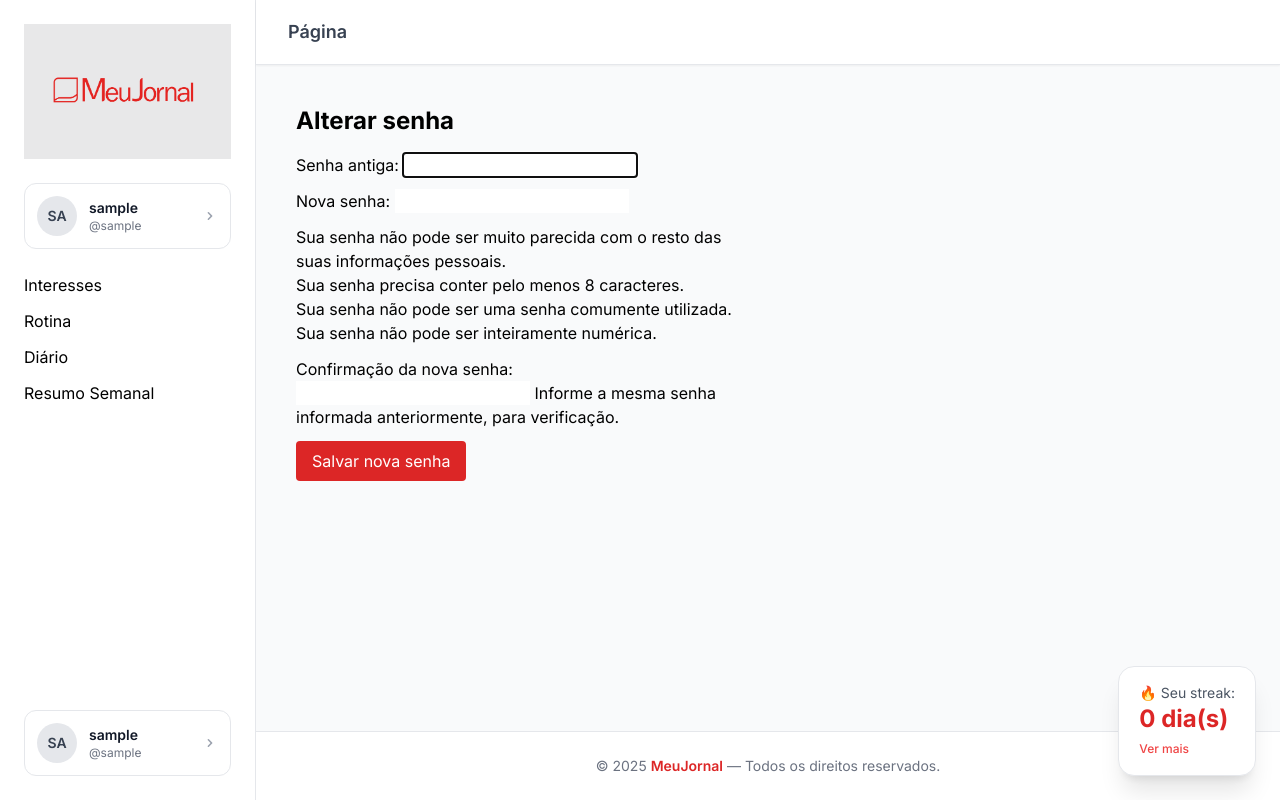
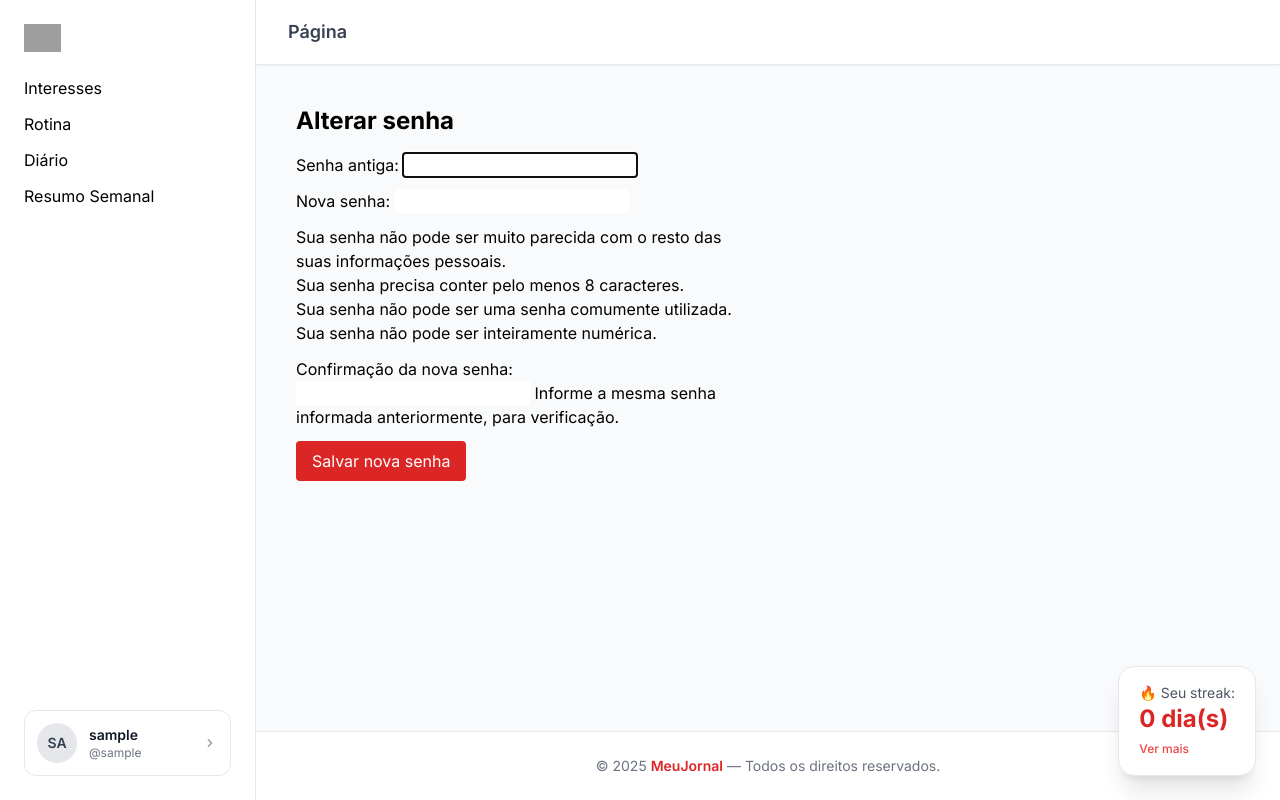
Before and after one commit to Natas081/Projetos-2, a Django app: page /configuracoes/senha/ in a window 1280 px wide. Run offline with Django 5.2, Linux system fonts and the light colour scheme; the visitor is signed in with stand-in values (Sample User, id 1); data that the repository does not hold is empty; some libraries are stand-ins or nearby versions; grey boxes are pictures that could not be loaded.

Commit message:
Update base.html

```diff
--- a/templates/noticias/base.html
+++ b/templates/noticias/base.html
@@ -22,43 +22,26 @@
     <!-- MENU LATERAL -->
 <aside class="flex flex-col w-64 h-screen bg-white border-r border-gray-200 p-6">
   <!-- Logo -->
-      <a href="{% url 'home' %}" class="mb-6 inline-flex items-center">
-        <img src="{% static 'MeuJornal2..png' %}" alt="MeuJornal" class="h-13 w-auto" />
+  <a href="{% url 'home' %}" class="block mb-6">
+    <img src="{% static 'noticias/MeuJornal2.png' %}" alt="MeuJornal" class="h-7 w-auto">
   </a>
 
   {% if user.is_authenticated %}
-        <!-- Cartão do usuário -->
-        <a href="{% url 'settings' %}"
-           class="group flex items-center gap-3 p-3 mb-6 rounded-xl border border-gray-200 hover:bg-gray-50 transition">
-         <div class="h-10 w-10 rounded-full bg-gray-200 overflow-hidden flex items-center justify-center">
-            {% if avatar_url %}
-              <img src="{{ avatar_url }}" alt="{{ display_name }}" class="h-full w-full object-cover">
-            {% else %}
-              <span class="text-sm font-semibold text-gray-700">
-                {{ display_name|initials_from_name }}
-              </span>
-            {% endif %}
-          </div>
-          <div class="min-w-0">
-            <p class="text-sm font-semibold text-gray-900 truncate">{{ display_name }}</p>
-            <p class="text-xs text-gray-500 truncate">@{{ user.username }}</p>
-          </div>
-          <svg class="ml-auto h-4 w-4 text-gray-400 group-hover:text-gray-500" viewBox="0 0 20 20" fill="currentColor">
-            <path fill-rule="evenodd" d="M7.293 14.707a1 1 0 010-1.414L10.586 10 7.293 6.707A1 1 0 118.707 5.293l4 4a1 1 0 010 1.414l-4 4a1 1 0 01-1.414 0z" clip-rule="evenodd"/>
-          </svg>
-        </a>
-
     <!-- Navegação -->
     <nav class="flex flex-col gap-3">
       <a href="{% url 'pagina_de_interesses' %}" class="nav-link">Interesses</a>
       <a href="{% url 'routine' %}" class="nav-link">Rotina</a>
       <a href="{% url 'diario' %}" class="nav-link">Diário</a>
       <a href="{% url 'resumo_semanal' %}" class="nav-link">Resumo Semanal</a>
+      {# REMOVIDO: Configurações do menu principal #}
     </nav>
 
-        <!-- Cartão do usuário “fixo” no rodapé da sidebar -->
+    <!-- empurra o cartão do usuário para o rodapé da sidebar -->
+    <div class="mt-auto"></div>
+
+    <!-- Cartão do usuário (rodapé da sidebar) -->
     <a href="{% url 'settings' %}"
-                class="mt-auto group flex items-center gap-3 p-3 rounded-xl border border-gray-200 hover:bg-gray-50 transition">
+       class="group flex items-center gap-3 p-3 mt-6 rounded-xl border border-gray-200 hover:bg-gray-50 transition">
       <div class="h-10 w-10 rounded-full bg-gray-200 overflow-hidden flex items-center justify-center">
         {% if avatar_url %}
           <img src="{{ avatar_url }}" alt="{{ display_name }}" class="h-full w-full object-cover">
```
Lines whose indentation alone changed are shown as unchanged.
